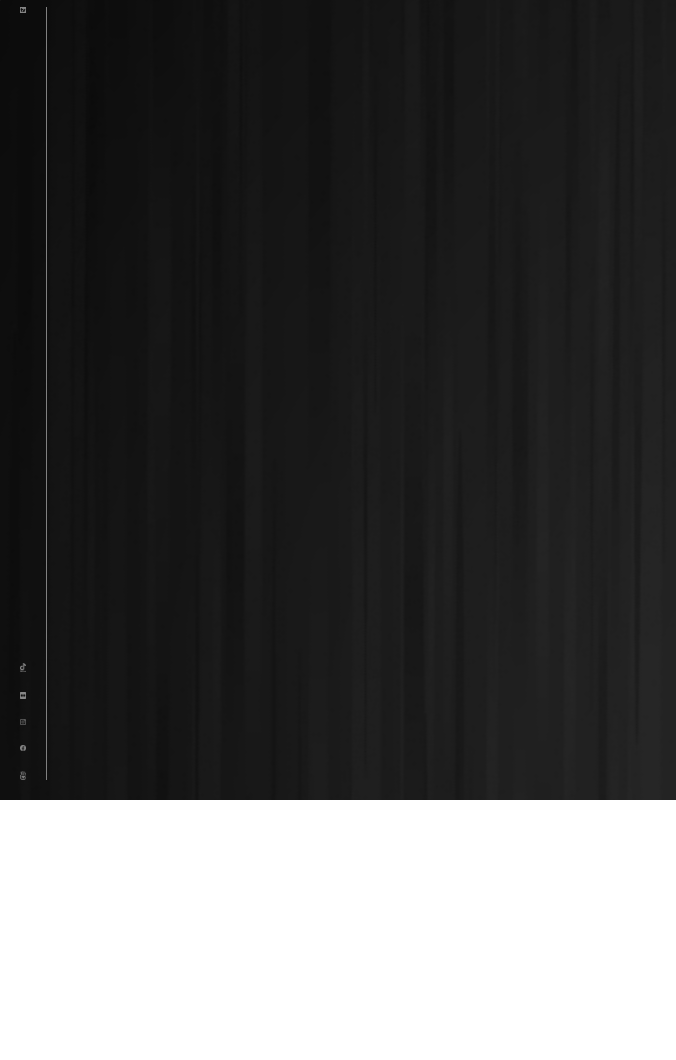
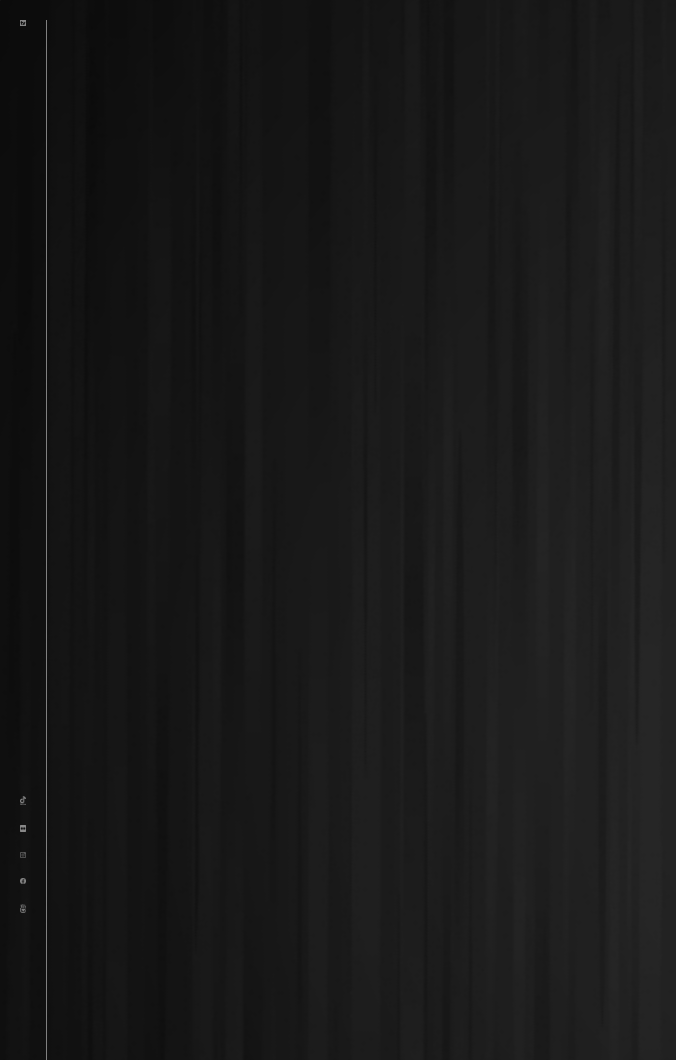
Before and after one commit to Stem-DevSL/Stem-DevSL.github.io, a plain HTML site: page index.html in a window 1280 px wide. Shown: the top 1060 px of the page, without its empty margins (0-676 px from the left). Before the commit the page ends 800 px from the top, so only its background shows below. Drawn offline with Linux system fonts and the light colour scheme.

Commit message:
STEM Screen 1.0.2

```diff
--- a/screen.css
+++ b/screen.css
@@ -40,7 +40,7 @@ strong {
   display: flex;
   flex-direction: column;
   width: 100%;
-  height: 100vh;
+  height: 1080px;
   background-image: url(images/bg-screen.png);
 }
 
@@ -51,7 +51,7 @@ strong {
 
   .sidebar{
     width: 3.7%;
-    height: 100vh;
+    height: 1040px;
     padding: 0px 20px 0px 20px;
     border-right: 1px solid #808080ff;
   }
@@ -66,7 +66,7 @@ strong {
 
     .spacer-sb{
       width: auto;
-      height: 650px;
+      height: 770px;
     }
 
       .spacer-icsb{
```
